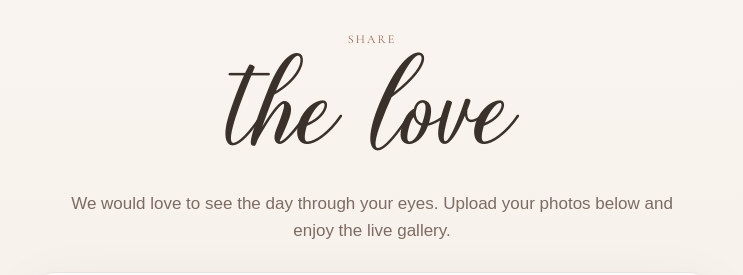
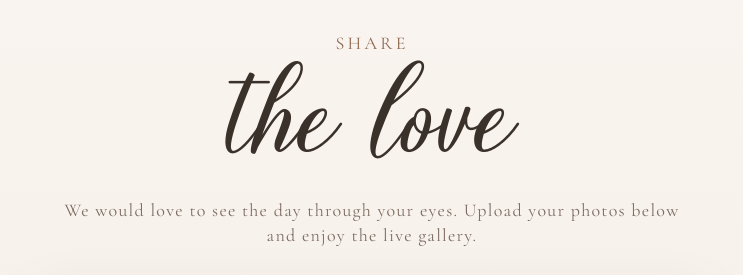
Before and after one commit to ShaunDNHQ/wedding-photos, a Next.js app: page /wedding in a window 1280 px wide. Shown: the top 275 px of the page, without its empty margins (268-1011 px from the left). Built offline with nearby package versions, Linux system fonts and the light colour scheme; no server answers.

Commit message:
Update globals.css

```diff
--- a/app/globals.css
+++ b/app/globals.css
@@ -56,7 +56,7 @@ a {
   color: var(--accent-dark);
   letter-spacing: 0.18em;
   text-transform: uppercase;
-  font-size: 12px;
+  font-size: 18px;
   font-family:'CormorantGaramond';
 }
 
@@ -72,8 +72,10 @@ a {
   max-width: 620px;
   margin: 0 auto;
   color: var(--muted);
-  font-size: 17px;
-  line-height: 1.6;
+  line-height: 1.4;
+  font-size: 18px;
+  letter-spacing:0.07em;
+  font-family:'CormorantGaramond';
 }
 
 .upload-card {
```
